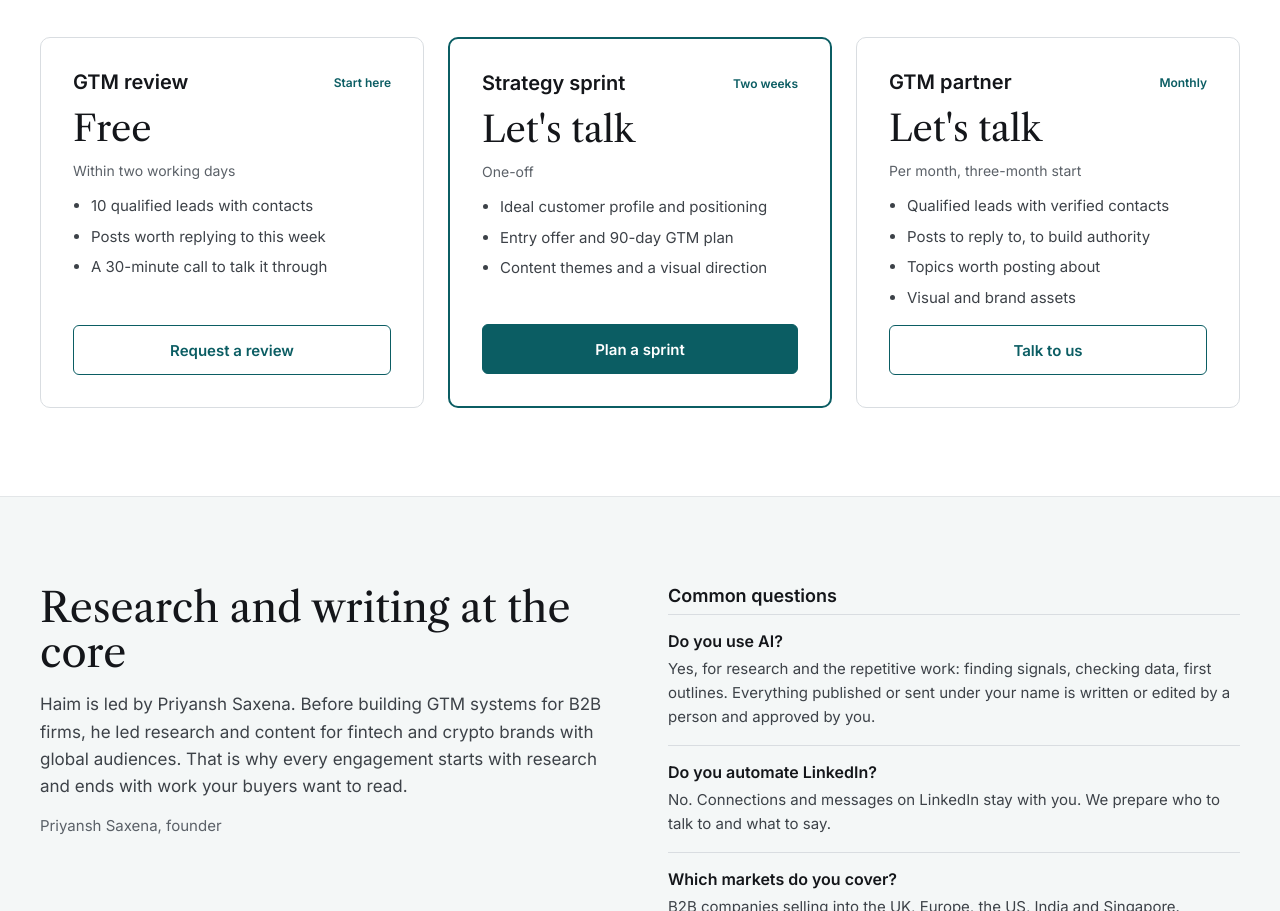
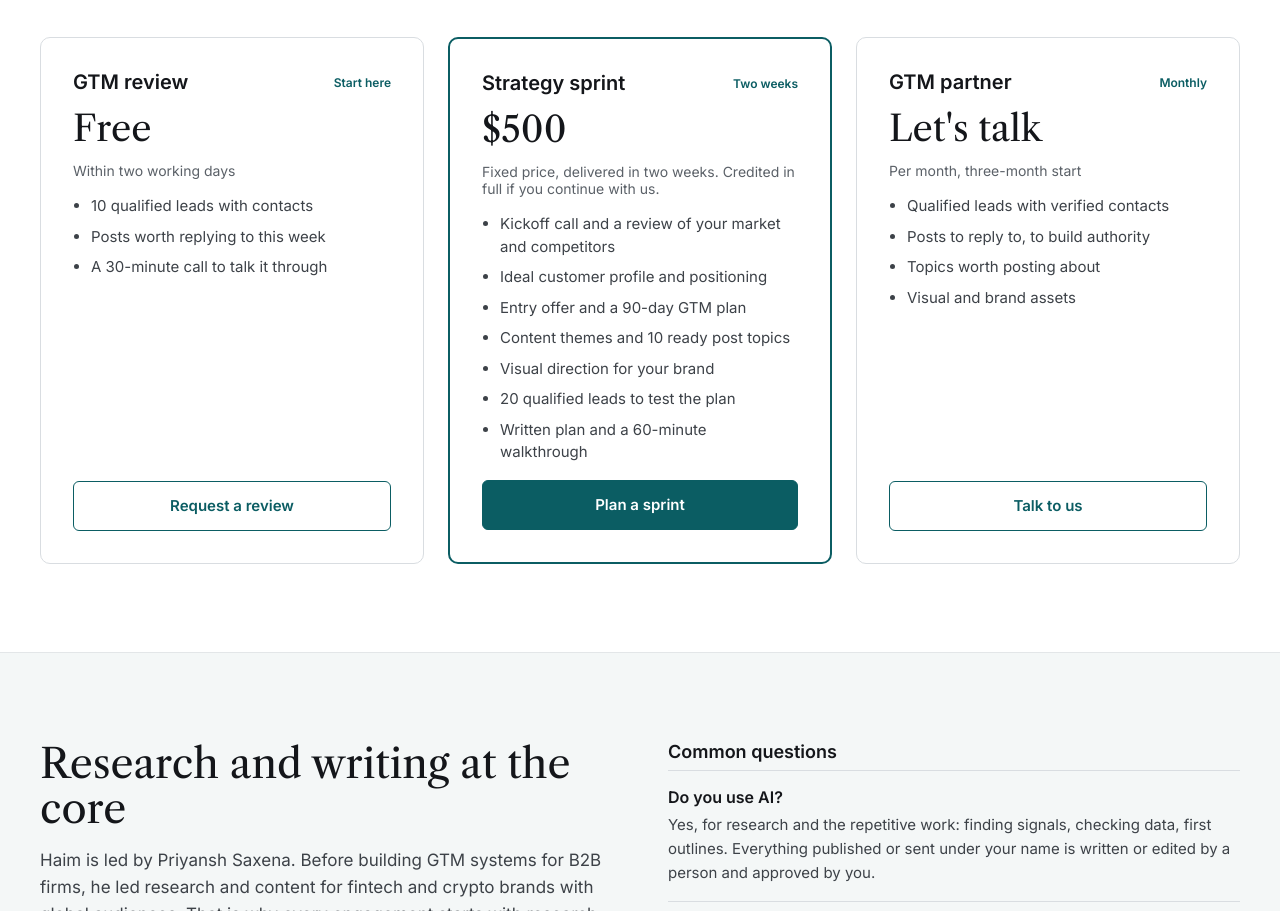
Before and after one commit to priyanshsx/haim_intl_analytics, a plain HTML site: page index.html in a window 1280 px wide. Shown: the part 3114-4025 px from the top of the page. Drawn offline with nearby package versions, Linux system fonts and the light colour scheme.

Commit message:
added pricing details

```diff
--- a/index.html
+++ b/index.html
@@ -273,10 +273,10 @@ input,textarea{font:inherit;font-size:16px}
 <h3 style="margin: 0; font-size: 20px; font-weight: 600;">Strategy sprint</h3>
 <span style="font-size: 12px; font-weight: 600; color: #0b5d63;">Two weeks</span>
 </div>
-<span class="serif" style="font-size: 36px; line-height: 1;">Let's talk</span>
-<span style="font-size: 14px; color: #5b6168;">One-off</span>
+<span class="serif" style="font-size: 36px; line-height: 1;">$500</span>
+<span style="font-size: 14px; color: #5b6168;">Fixed price, delivered in two weeks. Credited in full if you continue with us.</span>
 <ul style="margin: 0; padding-left: 18px; display: flex; flex-direction: column; gap: 8px; font-size: 15px; line-height: 1.5; color: #3d4248;">
-<li>Ideal customer profile and positioning</li><li>Entry offer and 90-day GTM plan</li><li>Content themes and a visual direction</li>
+<li>Kickoff call and a review of your market and competitors</li><li>Ideal customer profile and positioning</li><li>Entry offer and a 90-day GTM plan</li><li>Content themes and 10 ready post topics</li><li>Visual direction for your brand</li><li>20 qualified leads to test the plan</li><li>Written plan and a 60-minute walkthrough</li>
 </ul>
 <a href="#contact" class="btn" style="margin-top: auto; background: #0b5d63; color: #ffffff; border: 1px solid #0b5d63;">Plan a sprint</a>
 </div>
```
